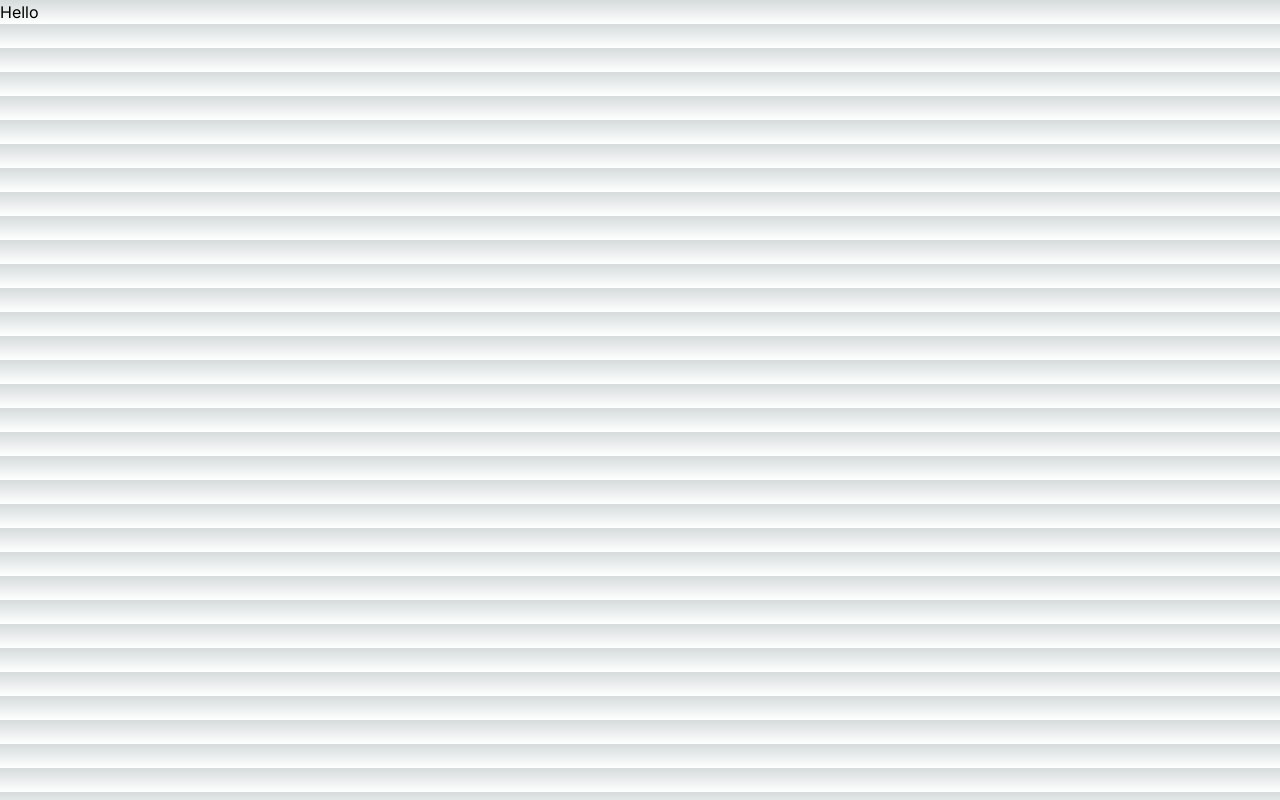
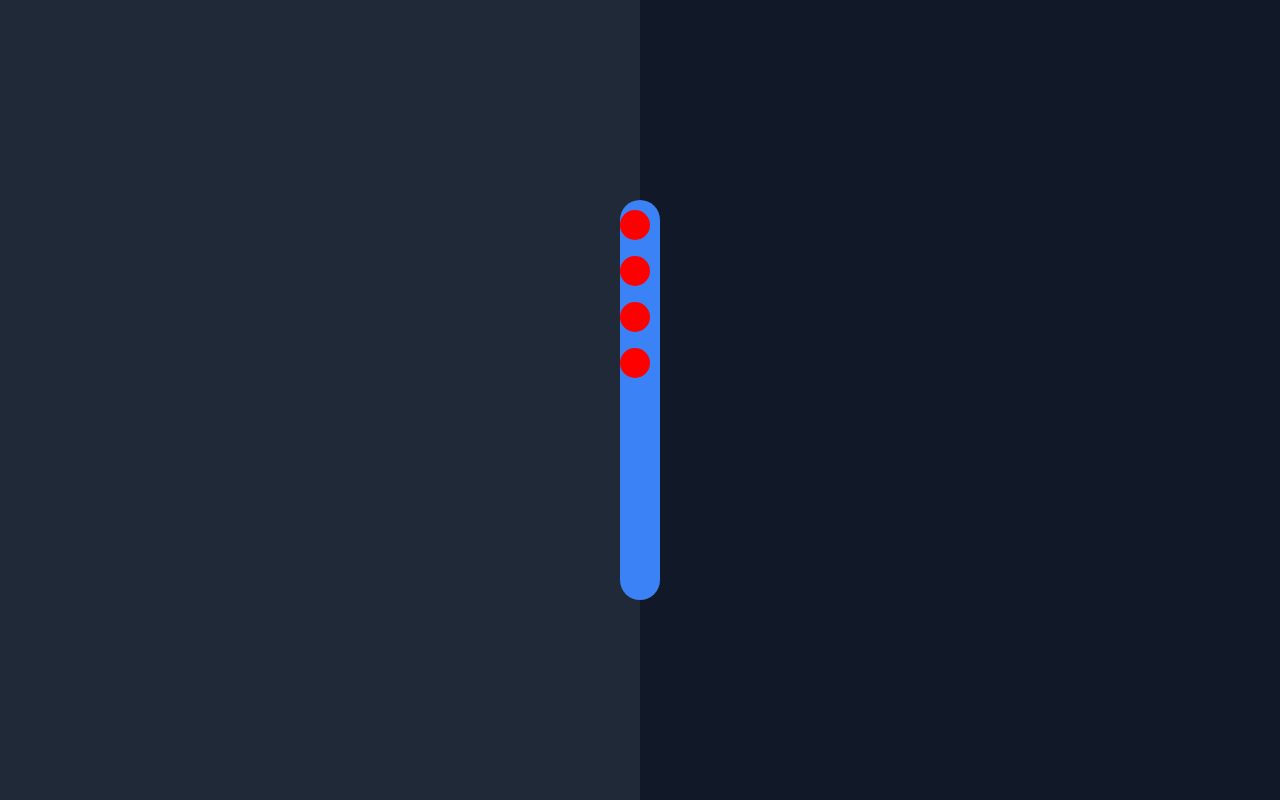
Before and after one commit to darckness/portifolio, a Next.js app: page / in a window 1280 px wide. Built offline with nearby package versions, Linux system fonts and the light colour scheme.

Commit message:
chore: init interface UX

```diff
--- a/src/app/globals.css
+++ b/src/app/globals.css
@@ -17,17 +17,20 @@
 }
 
 body {
-  color: rgb(var(--foreground-rgb));
-  background: linear-gradient(
-      to bottom,
-      transparent,
-      rgb(var(--background-end-rgb))
-    )
-    rgb(var(--background-start-rgb));
+ background-color: rgb(42, 42, 42)
 }
 
-@layer utilities {
-  .text-balance {
-    text-wrap: balance;
-  }
+
+/* Estilo personalizado */
+.main {
+  background: #fff;
 }
+
+.perfil {
+  background-color: red;
+  height: 30px;
+  width: 30px;
+  border-radius: 50%;
+  margin-bottom: 1rem;
+  margin-top: 24%;
+}
--- a/src/app/page.tsx
+++ b/src/app/page.tsx
@@ -1,7 +1,17 @@
 import Image from "next/image";
+import './globals.css';
 
 export default function Home() {
   return (
-   <h1>Hello</h1>
+   <div className="bg-gray-900 ">
+    <div className="bg-gray-800 w-1/2 h-screen">
+    <div className="rounded-full h-2/4 w-10 bg-blue-500 absolute top-1/4 left-1/2 transform -translate-x-1/2 transition-transform duration-300 hover:scale-150 hover:bg-yellow-500">
+      <div className="perfil"></div>
+      <div className="perfil"></div>
+      <div className="perfil"></div>
+      <div className="perfil"></div>
+    </div>
+    </div>
+   </div>
   );
 }
```
